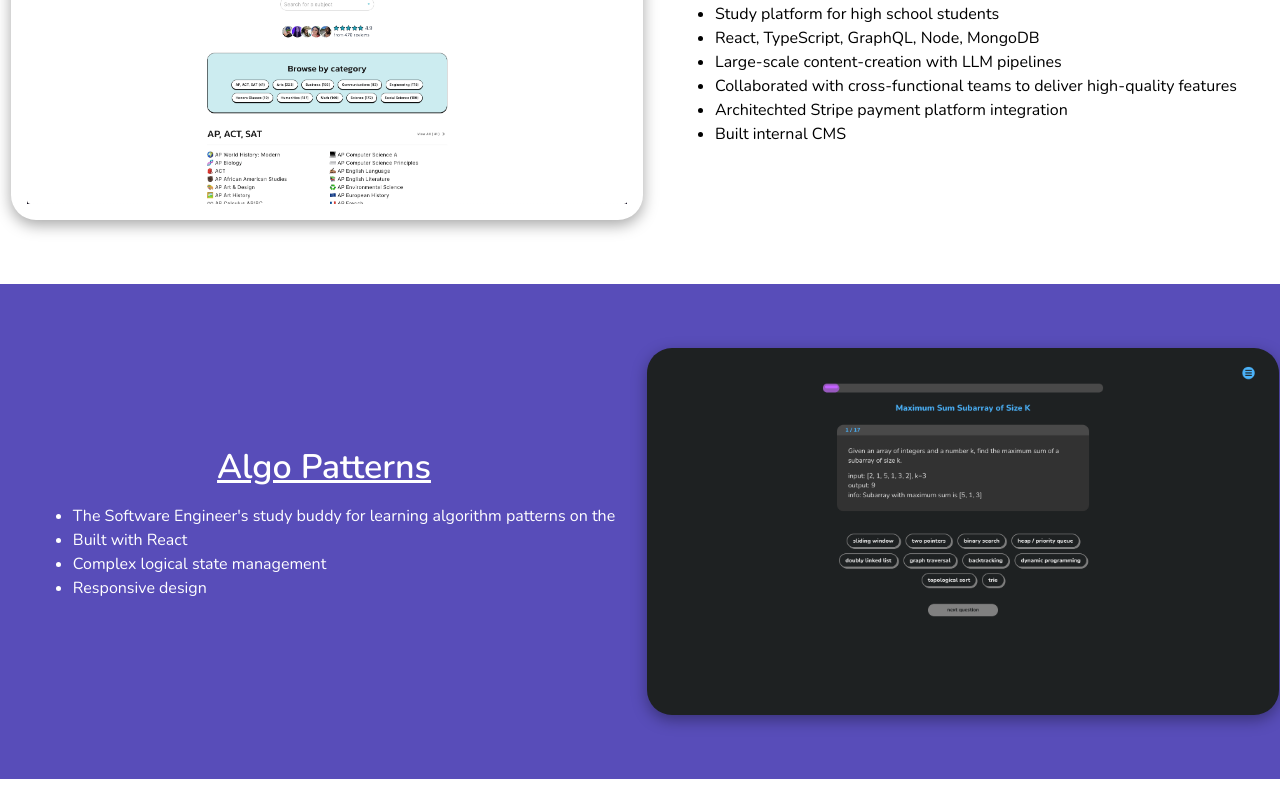
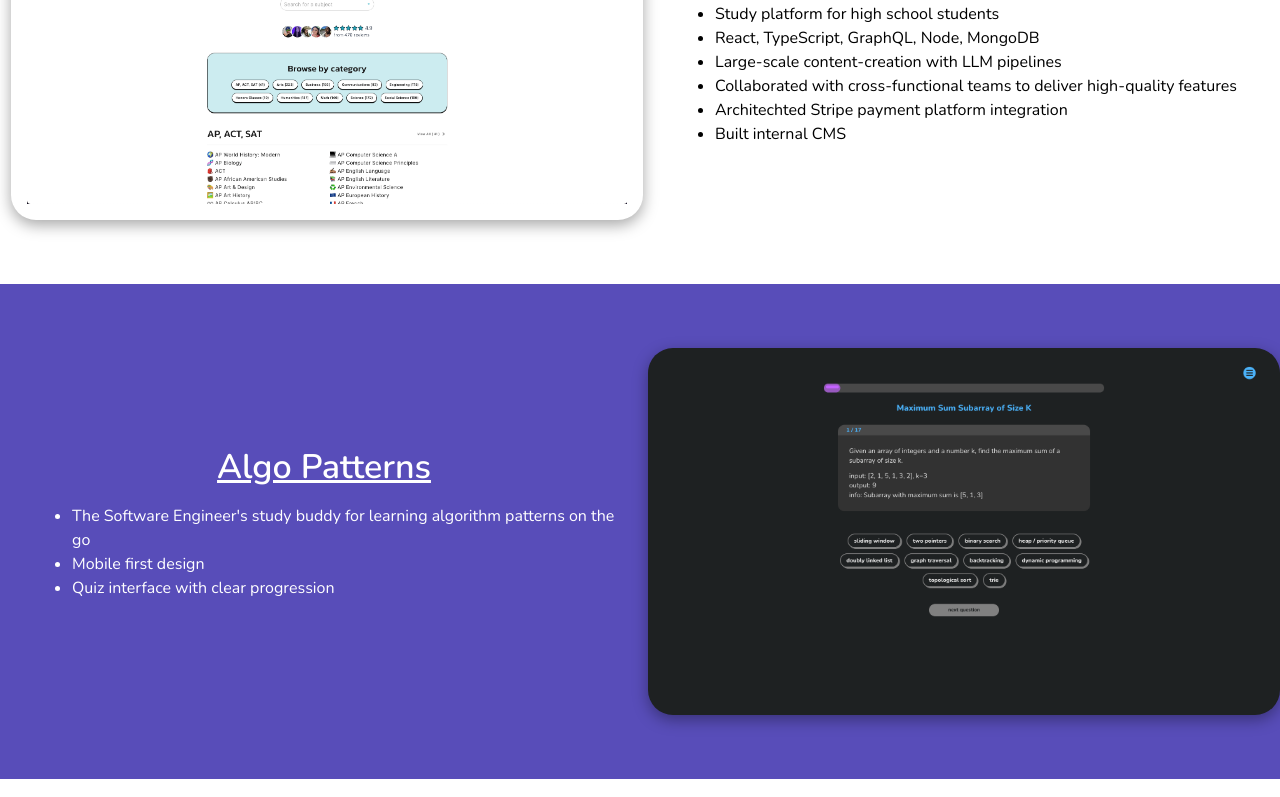
Before and after one commit to alexandercsierra/portfolio-2024, a React (Vite) app: page /projects in a window 1280 px wide. Shown: the part 395-1192 px from the top of the page. Built offline with nearby package versions, Linux system fonts and the light colour scheme.

Commit message:
update desc for algo app

```diff
--- a/src/constants/projectData.ts
+++ b/src/constants/projectData.ts
@@ -20,10 +20,9 @@
     title: "Algo Patterns",
     url: "https://algo-patterns-tau.vercel.app/",
     descArr: [
-      "The Software Engineer's study buddy for learning algorithm patterns on the",
-      "Built with React",
-      "Complex logical state management",
-      "Responsive design",
+      "The Software Engineer's study buddy for learning algorithm patterns on the go",
+      "Mobile first design",
+      "Quiz interface with clear progression",
     ],
     description:
       "Phasmo Buddy is a web app that helps players of the game Phasmophobia track their evidence and ghost hunting progress. The app is built using React, Redux, and TypeScript. The app is integrated with Firebase for user authentication and data storage. I have also worked on the backend using Node.js and Express.js. The app is deployed on Vercel.",
```
